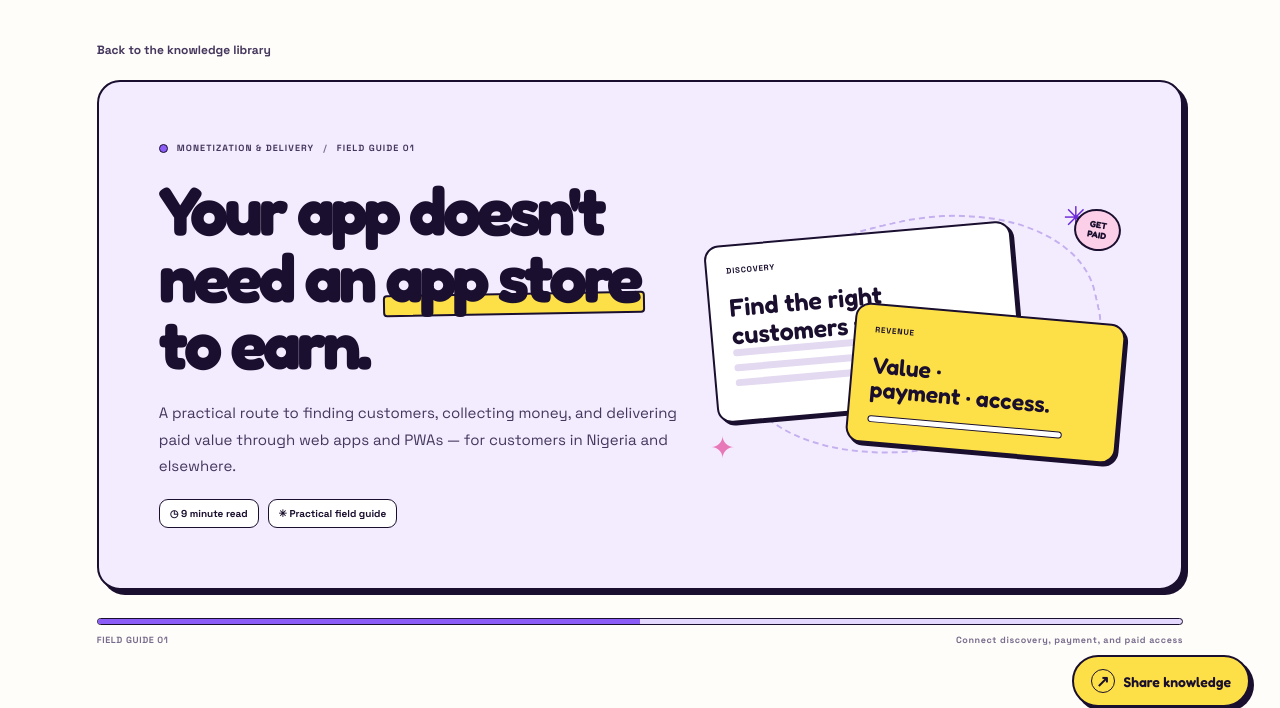
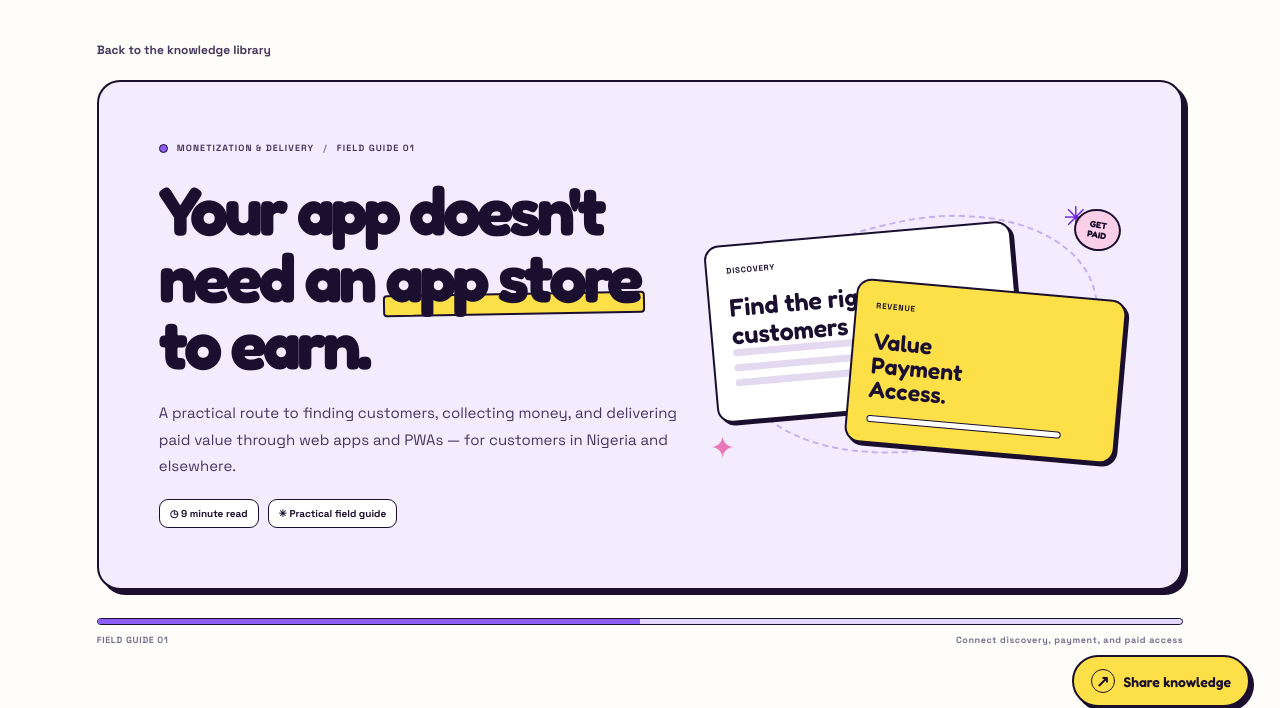
Before and after one commit to nekt-konnekt/Founders-Knowledge, a plain HTML site: page lessons/app-monetization/index.html in a window 1280 px wide. Shown: the part 75-783 px from the top of the page. Drawn offline with Linux system fonts and the light colour scheme.

Commit message:
style: remove arrow-like revenue sequence

```diff
--- a/lessons/app-monetization/index.html
+++ b/lessons/app-monetization/index.html
@@ -67,7 +67,7 @@
 <div class="lesson-art-spark spark-one">✳</div><div class="lesson-art-spark spark-two">✦</div>
 <div class="lesson-art-card art-current"><span class="art-label">DISCOVERY</span><strong style="display:block;font:600 25px/1.1 var(--display)">Find the right<br>customers first.</strong><div class="art-lines"><i></i><i></i><i></i></div></div>
 
-<div class="lesson-art-card art-better"><span class="art-label">REVENUE</span><strong>Value  · <br>payment  ·  access.</strong><span class="art-highlight"></span></div>
+<div class="lesson-art-card art-better"><span class="art-label">REVENUE</span><strong>Value<br>Payment<br>Access.</strong><span class="art-highlight"></span></div>
 <span class="lesson-art-stamp">GET<br>PAID</span>
 </div>
 </div>
```
